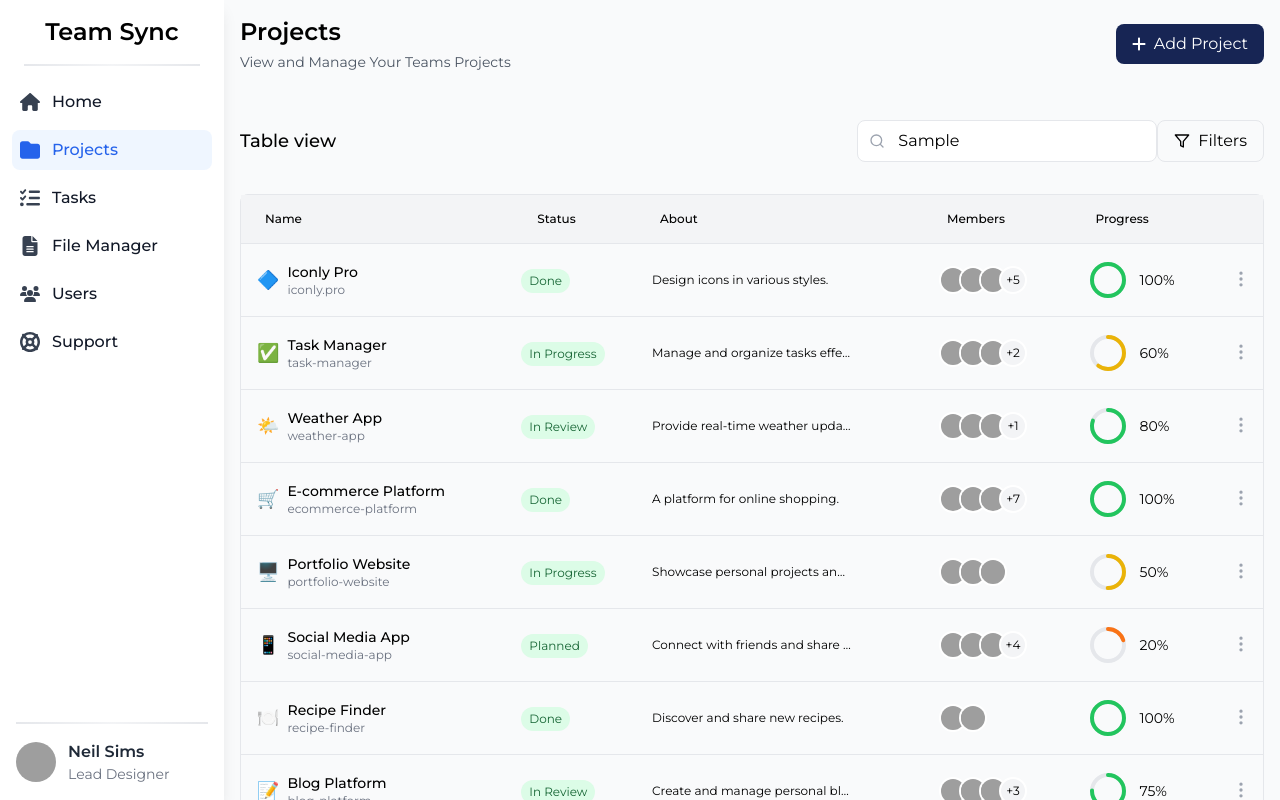
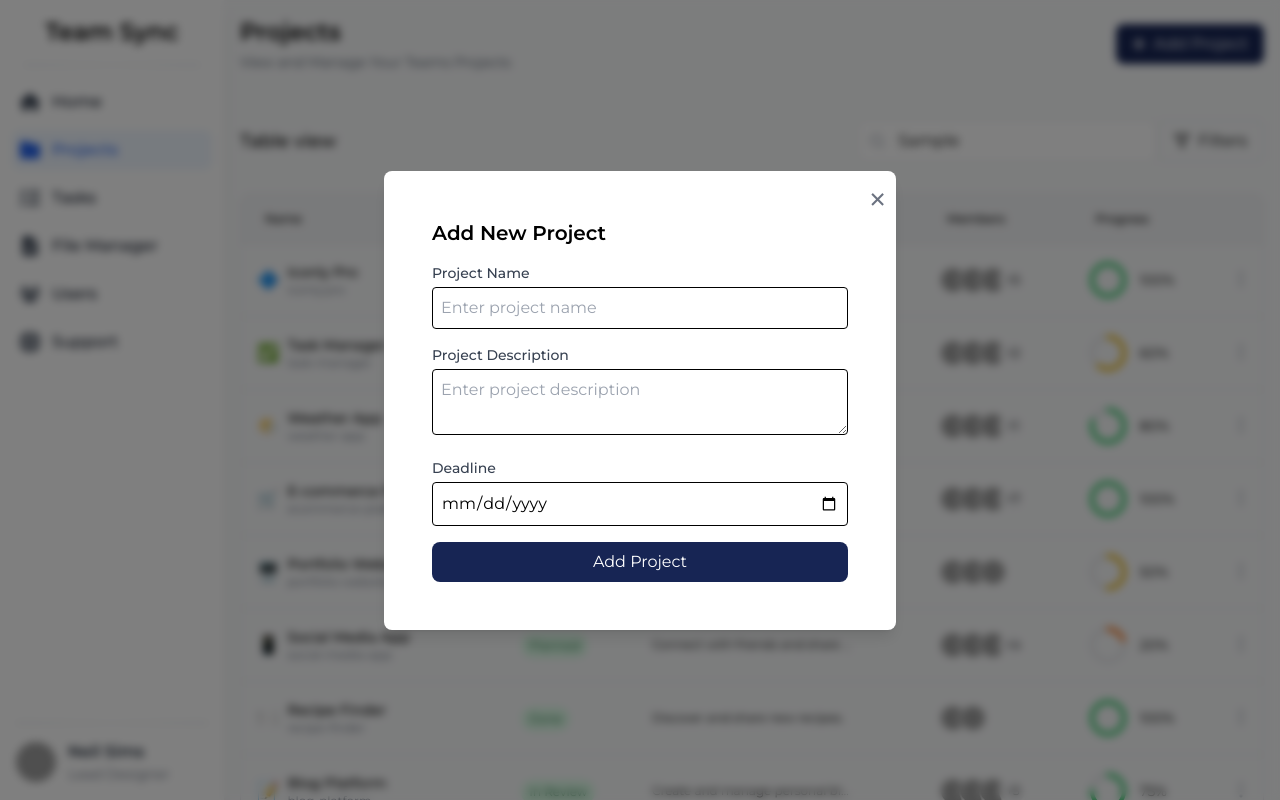
Before and after one commit to SuryaBucky/teamsync_Infosys_Internship_Oct2024, a React (Create React App) app in the folder client/: page /dashboard in a window 1280 px wide. Both pictures are taken after typing "Sample" into the empty fields and a click on the button "Add Project". Shown: the top 800 px of the page. Built offline with nearby package versions, Linux system fonts and the light colour scheme; grey boxes are pictures that could not be loaded.

Commit message:
Issue #60 Add project modal

```diff
--- a/client/src/pages/Dashboard/components/Hero.jsx
+++ b/client/src/pages/Dashboard/components/Hero.jsx
@@ -1,10 +1,22 @@
+// Hero.js
 import React, { useState } from 'react';
-import { Menu, Search, Filter } from 'lucide-react';
+import { Menu } from 'lucide-react';
 import { FontAwesomeIcon } from '@fortawesome/react-fontawesome';
 import { faPlus } from '@fortawesome/free-solid-svg-icons';
 import ProjectTable from './ProjectTable';
+import AddProjectModal from './project/AddProjectModal';
 
 const Hero = ({ sidebarOpen, setSidebarOpen }) => {
+  const [isModalOpen, setIsModalOpen] = useState(false);
+
+  const openModal = () => {
+    setIsModalOpen(true);
+  };
+
+  const closeModal = () => {
+    setIsModalOpen(false);
+  };
+
   return (
     <div className="p-4">
       {/* Header */}
@@ -23,7 +35,10 @@ const Hero = ({ sidebarOpen, setSidebarOpen }) => {
             </p>
           </div>
         </div>
-        <button className="flex items-center gap-2 px-4 py-2 bg-blue-950 text-white rounded-lg hover:bg-blue-900 transition-colors">
+        <button
+          className="flex items-center gap-2 px-4 py-2 bg-blue-950 text-white rounded-lg hover:bg-blue-900 transition-colors"
+          onClick={openModal} // Open modal on click
+        >
           <FontAwesomeIcon icon={faPlus} />
           <span className="hidden sm:inline">Add Project</span>
         </button>
@@ -31,6 +46,9 @@ const Hero = ({ sidebarOpen, setSidebarOpen }) => {
 
       {/* Project Table */}
       <ProjectTable />
+
+      {/* Add Project Modal */}
+      <AddProjectModal isOpen={isModalOpen} onClose={closeModal} />
     </div>
   );
 };
--- a/client/src/pages/Dashboard/components/Sidebar.jsx
+++ b/client/src/pages/Dashboard/components/Sidebar.jsx
@@ -40,7 +40,7 @@ const Sidebar = ({ isOpen, onClose }) => {
 
       {/* Sidebar */}
       <aside className={`
-        fixed top-0 left-0 h-full bg-white w-64 shadow-lg transform transition-transform duration-300 ease-in-out z-50
+        fixed top-0 left-0 h-full bg-white w-64 shadow-lg transform transition-transform duration-300 ease-in-out z-10
         ${isOpen ? 'translate-x-0' : '-translate-x-full'} lg:translate-x-0 lg:w-56
       `}>
         <div className="h-full flex flex-col">
--- /dev/null
+++ b/client/src/pages/Dashboard/components/project/AddProjectModal.jsx
@@ -0,0 +1,171 @@
+import React, { useState, useEffect } from 'react';
+
+const AddProjectModal = ({ isOpen, onClose }) => {
+  const [projectName, setProjectName] = useState('');
+  const [projectDescription, setProjectDescription] = useState('');
+  const [deadline, setDeadline] = useState('');
+  const [errors, setErrors] = useState({});
+  const [touched, setTouched] = useState({
+    projectName: false,
+    projectDescription: false,
+    deadline: false,
+  });
+
+  useEffect(() => {
+    if (touched.projectName) validateProjectName(projectName);
+  }, [projectName, touched.projectName]);
+
+  useEffect(() => {
+    if (touched.projectDescription) validateProjectDescription(projectDescription);
+  }, [projectDescription, touched.projectDescription]);
+
+  useEffect(() => {
+    if (touched.deadline) validateDeadline(deadline);
+  }, [deadline, touched.deadline]);
+
+  const handleSubmit = (e) => {
+    e.preventDefault();
+    const validationErrors = validateForm();
+    setTouched({
+      projectName: true,
+      projectDescription: true,
+      deadline: true,
+    });
+    if (Object.keys(validationErrors).length === 0) {
+      // Submit form logic
+      console.log({ projectName, projectDescription, deadline });
+      onClose(); // Close modal after submission
+    }
+  };
+
+  const validateProjectName = (name) => {
+    if (name.length < 4) {
+      setErrors((prev) => ({ ...prev, projectName: 'Project name must be at least 4 characters long' }));
+    } else {
+      setErrors((prev) => ({ ...prev, projectName: undefined }));
+    }
+  };
+
+  const validateProjectDescription = (description) => {
+    if (description.split(' ').length < 10) {
+      setErrors((prev) => ({ ...prev, projectDescription: 'Project description must be at least 10 words long' }));
+    } else {
+      setErrors((prev) => ({ ...prev, projectDescription: undefined }));
+    }
+  };
+
+  const validateDeadline = (date) => {
+    const selectedDate = new Date(date);
+    const currentDate = new Date();
+    const minDeadline = new Date(currentDate.setDate(currentDate.getDate() + 2));
+    if (!date || selectedDate < minDeadline) {
+      setErrors((prev) => ({ ...prev, deadline: 'Deadline must be at least 2 days ahead of today' }));
+    } else {
+      setErrors((prev) => ({ ...prev, deadline: undefined }));
+    }
+  };
+
+  const validateForm = () => {
+    const errors = {};
+    if (projectName.length < 4) {
+      errors.projectName = 'Project name must be at least 4 characters long';
+    }
+    if (projectDescription.split(' ').length < 10) {
+      errors.projectDescription = 'Project description must be at least 10 words long';
+    }
+    const selectedDate = new Date(deadline);
+    const currentDate = new Date();
+    const minDeadline = new Date(currentDate.setDate(currentDate.getDate() + 2));
+    if (!deadline || selectedDate < minDeadline) {
+      errors.deadline = 'Deadline must be at least 2 days ahead of today';
+    }
+    return errors;
+  };
+
+  const handleFocus = (field) => {
+    setTouched((prev) => ({ ...prev, [field]: true }));
+  };
+
+  return (
+    <>
+      {isOpen && (
+        <div className="z-50 fixed inset-0 bg-black bg-opacity-50 backdrop-blur-sm flex justify-center items-center transition-opacity duration-300">
+          <div className="bg-white py-12 px-12 rounded-lg shadow-lg max-w-lg mx-h-lg w-full relative">
+            <h2 className="text-xl font-semibold mb-4">Add New Project</h2>
+
+            <button
+              onClick={onClose}
+              className="absolute top-2 right-2 text-gray-500 hover:text-red-700 shadow-2xl text-4xl"
+            >
+              &times;
+            </button>
+
+            <form onSubmit={handleSubmit}>
+              {/* Project Name */}
+              <div className="mb-4">
+                <label className="block mb-1 text-sm font-medium text-gray-700">
+                  Project Name
+                </label>
+                <input
+                  type="text"
+                  placeholder="Enter project name"
+                  value={projectName}
+                  onChange={(e) => setProjectName(e.target.value)}
+                  onFocus={() => handleFocus('projectName')}
+                  className={`w-full p-2 border ${touched.projectName && errors.projectName ? 'border-red-500' : 'border-black'} rounded focus:outline-none focus:border-blue-500`}
+                />
+                {touched.projectName && errors.projectName && (
+                  <p className="text-red-500 text-sm mt-1">{errors.projectName}</p>
+                )}
+              </div>
+
+              {/* Project Description */}
+              <div className="mb-4">
+                <label className="block mb-1 text-sm font-medium text-gray-700">
+                  Project Description
+                </label>
+                <textarea
+                  placeholder="Enter project description"
+                  value={projectDescription}
+                  onChange={(e) => setProjectDescription(e.target.value)}
+                  onFocus={() => handleFocus('projectDescription')}
+                  className={`w-full p-2 border ${touched.projectDescription && errors.projectDescription ? 'border-red-500' : 'border-black'} rounded focus:outline-none focus:border-blue-500`}
+                />
+                {touched.projectDescription && errors.projectDescription && (
+                  <p className="text-red-500 text-sm mt-1">{errors.projectDescription}</p>
+                )}
+              </div>
+
+              {/* Deadline */}
+              <div className="mb-4">
+                <label className="block mb-1 text-sm font-medium text-gray-700">
+                  Deadline
+                </label>
+                <input
+                  type="date"
+                  value={deadline}
+                  onChange={(e) => setDeadline(e.target.value)}
+                  onFocus={() => handleFocus('deadline')}
+                  className={`w-full p-2 border ${touched.deadline && errors.deadline ? 'border-red-500' : 'border-black'} rounded focus:outline-none focus:border-blue-500`}
+                />
+                {touched.deadline && errors.deadline && (
+                  <p className="text-red-500 text-sm mt-1">{errors.deadline}</p>
+                )}
+              </div>
+
+              {/* Submit Button */}
+              <button
+                type="submit"
+                className="w-full py-2 px-4 bg-blue-950 text-white rounded-lg hover:bg-blue-900 transition-colors"
+              >
+                Add Project
+              </button>
+            </form>
+          </div>
+        </div>
+      )}
+    </>
+  );
+};
+
+export default AddProjectModal;
```
